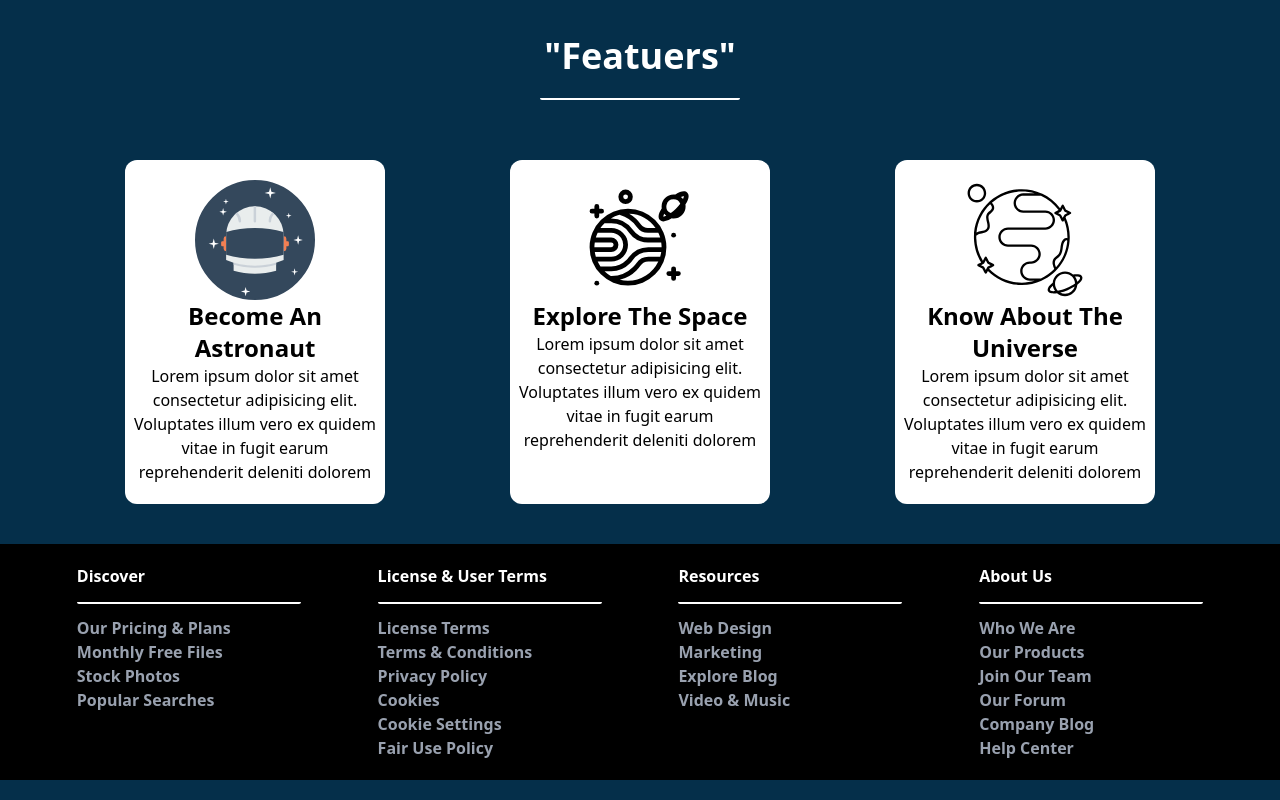
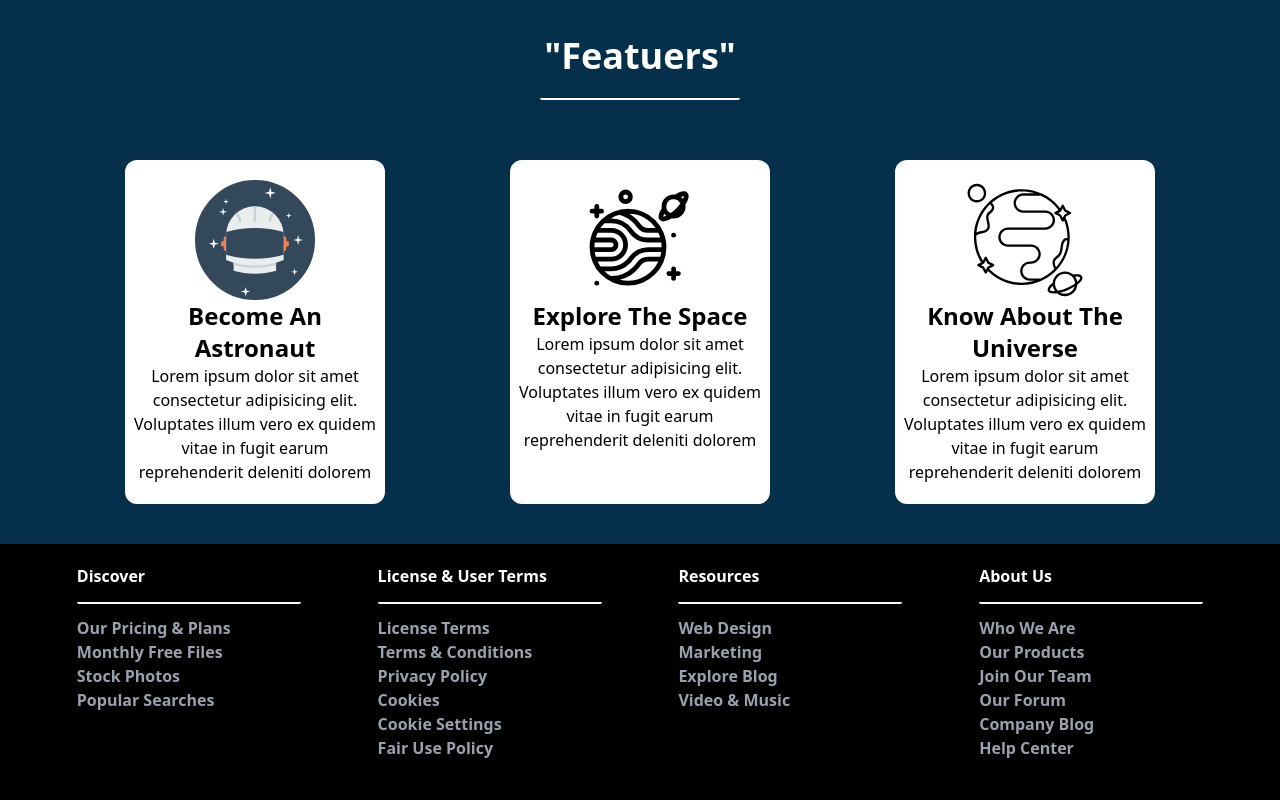
Before and after one commit to saikishore0319/Space, a plain HTML site: page dist/index.html in a window 1280 px wide. Shown: the part 1032-1832 px from the top of the page. Drawn offline with Linux system fonts and the light colour scheme.

Commit message:
debugging the footer 2

```diff
--- a/dist/index.html
+++ b/dist/index.html
@@ -72,7 +72,7 @@
 
     <footer>
         <div class="flex  flex-wrap w-full justify-evenly bg-black py-5">
-            <div class="flex flex-col w-56 ">
+            <div class="flex flex-col w-56 pb-5 ">
                 <div>
                     <p class="text-white font-bold">Discover</p>
                     <div class=" h-1 border-b-2 border-b-white rounded-2xl my-3"></div>
@@ -84,7 +84,7 @@
                     <p class="text-gray-400 font-bold hover:text-white cursor-pointer">Popular Searches</p>
                 </div>
             </div>
-            <div class="flex flex-col w-56">
+            <div class="flex flex-col w-56 pb-5">
                 <div>
                     <p class="text-white font-bold">License & User Terms</p>
                     <div class=" h-1 border-b-2 border-b-white rounded-2xl my-3"></div>
@@ -98,7 +98,7 @@
                     <p class="text-gray-400 font-bold hover:text-white cursor-pointer">Fair Use Policy</p>
                 </div>
             </div>
-            <div class="flex flex-col w-56">
+            <div class="flex flex-col w-56 pb-5">
                 <div>
                     <p class="text-white font-bold">Resources</p>
                     <div class=" h-1 border-b-2 border-b-white rounded-2xl my-3"></div>
@@ -110,7 +110,7 @@
                     <p class="text-gray-400 font-bold hover:text-white cursor-pointer">Video & Music</p>
                 </div>
             </div>
-            <div class="flex flex-col w-56">
+            <div class="flex flex-col w-56 pb-5">
                 <div>
                     <p class="text-white font-bold">About Us</p>
                     <div class=" h-1 border-b-2 border-b-white rounded-2xl my-3"></div>
```
Also changed, not shown: dist/style.css.
